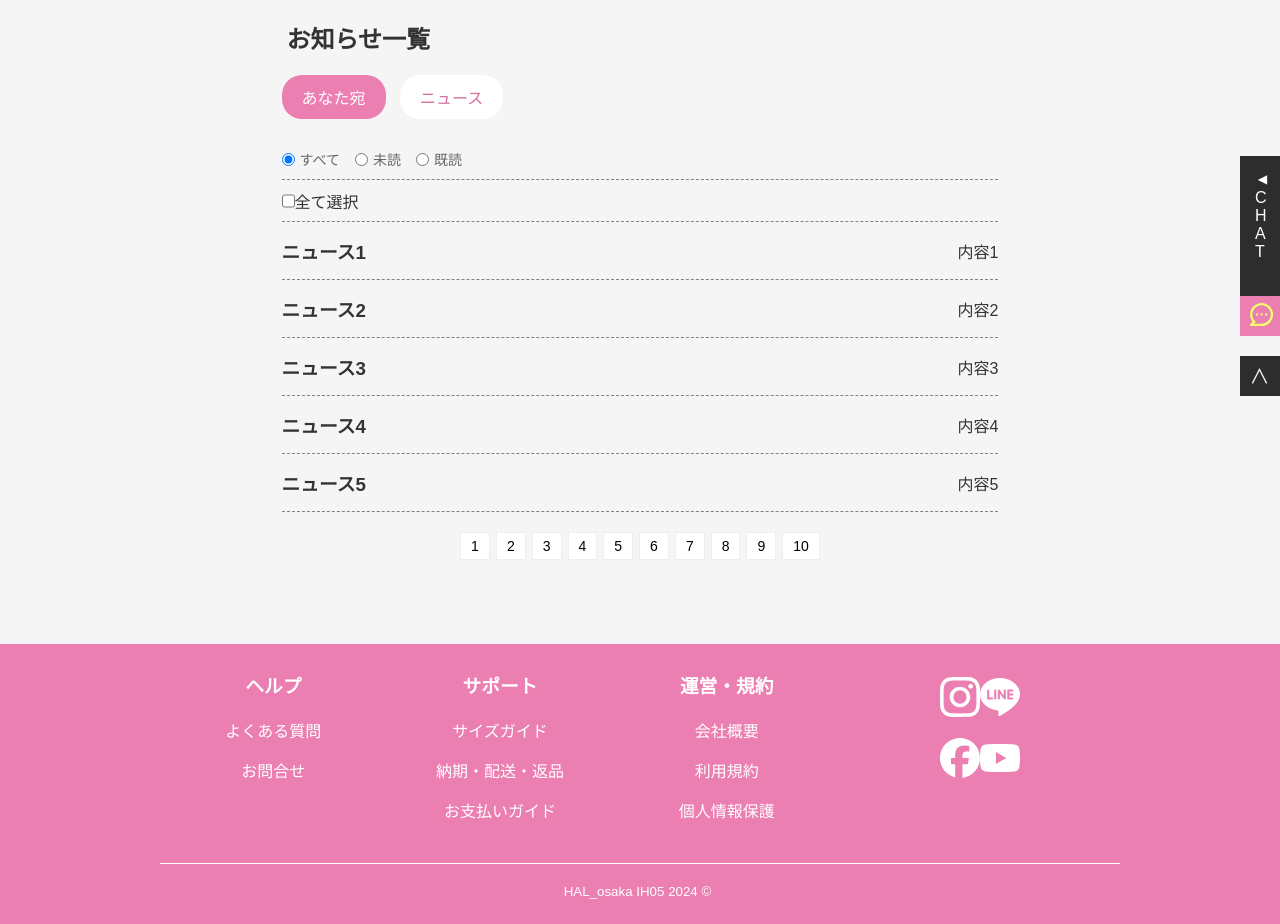
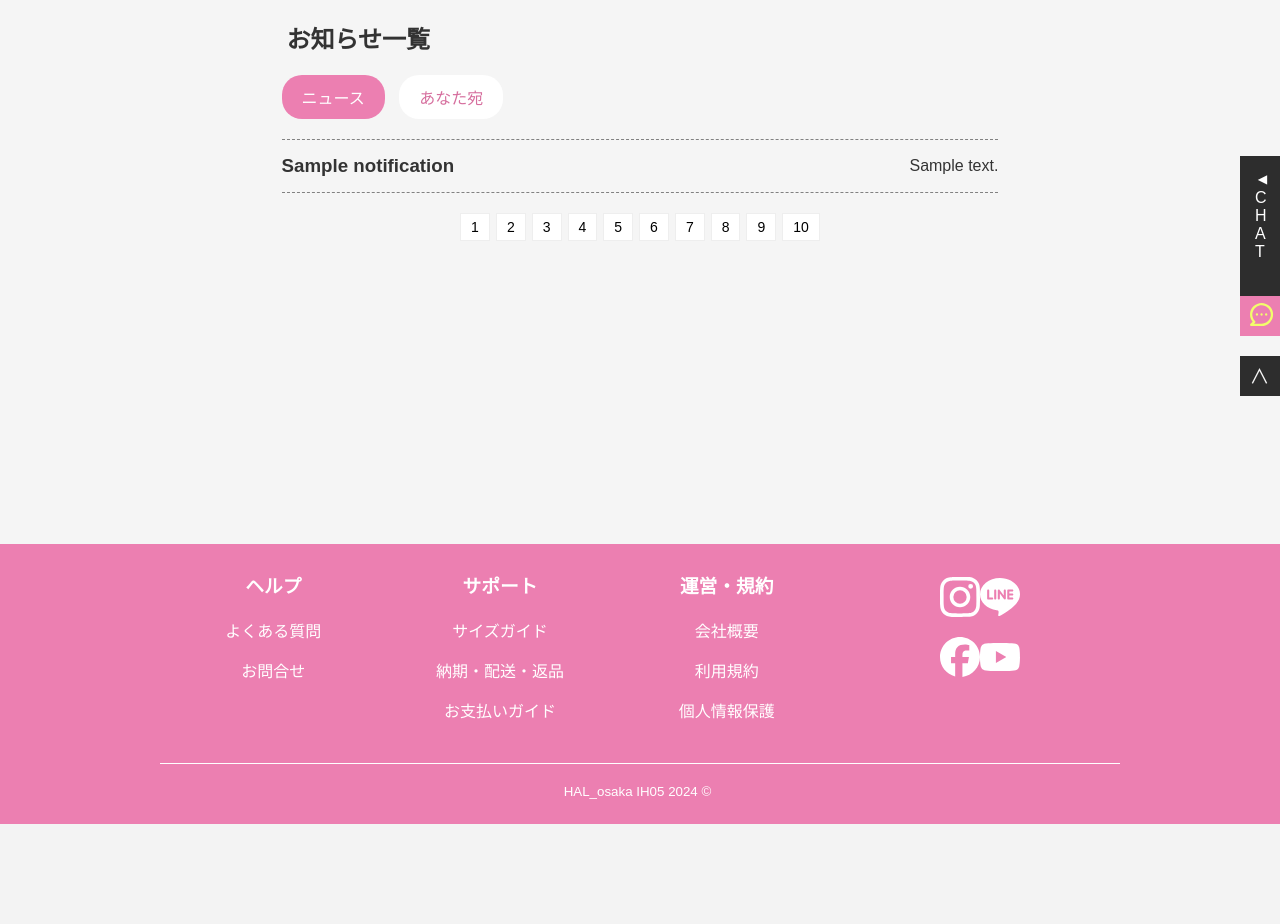
Before and after one commit to aggujhh/ih22_05team, a Flask app: template front/templates/news.html in a window 1280 px wide. Shown: the part 144-1068 px from the top of the page. After the commit the page ends 968 px from the top, so only its background shows below. Run offline with Flask 3, Linux system fonts and the light colour scheme; the template is opened without the code that fills it: most values are stand-ins (such as "Sample title", 1, 10 or a date in 2020).

Commit message:
やったー

```diff
--- a/front/routes/nav_routes.py
+++ b/front/routes/nav_routes.py
@@ -1,7 +1,7 @@
 from . import app
 from flask import render_template, request, redirect
 from db.request_model import Request_model
-
+from db.notification_model import notification_model
 
 @app.route("/")
 def hello():
@@ -18,6 +18,10 @@ def redirect_nav(nav_name):
     left_margin = request.form.get("left_margin")
     if nav_name == "index":
         return redirect('/')
+    elif nav_name == "news":
+        print("newsに接続しました")
+        notifications = notification_model().get_notifications()
+        return render_template('news.html', notifications=notifications)
     elif nav_name == "requests":
         results, count = Request_model().fetch_all_requests()
         for result in results:
--- a/front/static/js/news.js
+++ b/front/static/js/news.js
@@ -1,18 +1,12 @@
-// ダミーデータ
-const newsItems = [
-    { title: "ニュース1", content: "内容1" },
-    { title: "ニュース2", content: "内容2" },
-    { title: "ニュース3", content: "内容3" },
-    { title: "ニュース4", content: "内容4" },
-    { title: "ニュース5", content: "内容5" },
-    { title: "ニュース6", content: "内容6" },
-    { title: "ニュース7", content: "内容7" },
-    { title: "ニュース8", content: "内容8" },
-    { title: "ニュース9", content: "内容9" },
-    { title: "ニュース10", content: "内容10" },
-    // 続く...
-  ];
+// 初期データを取得 (テンプレートから埋め込まれたデータを利用)
+const newsItems = Array.from(document.querySelectorAll(".news-item")).map(item => {
+  return {
+    title: item.querySelector("h3").textContent,
+    content: item.querySelector("p").textContent
+  };
+});
 
+// ページあたりの項目数
 const itemsPerPage = 5;
 
 // ページの切り替え
@@ -22,7 +16,7 @@ const newsItems = [
   const pageItems = newsItems.slice(startIndex, endIndex);
 
   const newsList = document.getElementById("your-news-list");
-    newsList.innerHTML = "";
+  newsList.innerHTML = ""; // コンテナをリセット
 
   pageItems.forEach(item => {
     const newsItem = document.createElement("div");
@@ -31,5 +25,6 @@ const newsItems = [
     newsList.appendChild(newsItem);
   });
 }
+
 // 初期ページを表示
 changePage(1);
--- a/front/templates/news.html
+++ b/front/templates/news.html
@@ -7,13 +7,13 @@
     <h2>お知らせ一覧</h2>
 
     <div class="bigtab">
-        <button class="youtab1" type="button">あなた宛</button>
-        <button class="newsTab1" type="button">ニュース</button>
+        <button class="youtab1" type="button">ニュース</button>
+        <button class="newsTab1" type="button">あなた宛</button>
     </div>
 </div>
 
 <div class="page1">
-    <div class="news-filter">
+    <!-- <div class="news-filter">
         <label>
             <input type="radio" name="newsTab" value="all" checked onchange="changeTab('all')"> すべて
         </label>
@@ -23,23 +23,35 @@
         <label>
             <input type="radio" name="newsTab" value="events" onchange="changeTab('notnew')"> 既読
         </label>
-    </div>
+    </div> -->
 
 
-<div class="all-check-box">
+<!-- <div class="all-check-box">
     <input type="checkbox" id="all-check" name="all-check" />
     <label for="all-check">全て選択</label>
-</div>
+</div> -->
 
     <!-- お知らせ一覧表示 -->
     <div id="your-news-list" class="your-news-list">
-        <!-- JavaScriptでお知らせを表示 -->
+        <!-- ここに埋め込み -->
+    {% for notification in notifications %}
+        <div class="news-item">
+            <h3>{{ notification.notification_title }}</h3>
+            <p>{{ notification.notification_content }}</p>
+        </div>
+    {% endfor %}
     </div>
 </div>
 
-    <div id="all-news-list" class="all-news-list">
-        <!-- JavaScriptでお知らせを表示 -->
-    </div>
+    <!-- <div id="all-news-list" class="all-news-list"> -->
+        <!-- ここに埋め込み -->
+    <!-- {% for notification in notifications %}
+        <div class="news-item">
+            <h3>{{ notification.notification_title }}</h3>
+            <p>{{ notification.notification_content }}</p>
+        </div>
+    {% endfor %}
+    </div> -->
 
     <!-- ページネーション -->
     <div id="pagination" class="pagination">
```
Also changed, not shown: front/db/notification_model.py (added, +27 -0 lines), front/routes/news.py (added, +9 -0 lines). Lines whose indentation alone changed are shown as unchanged.
